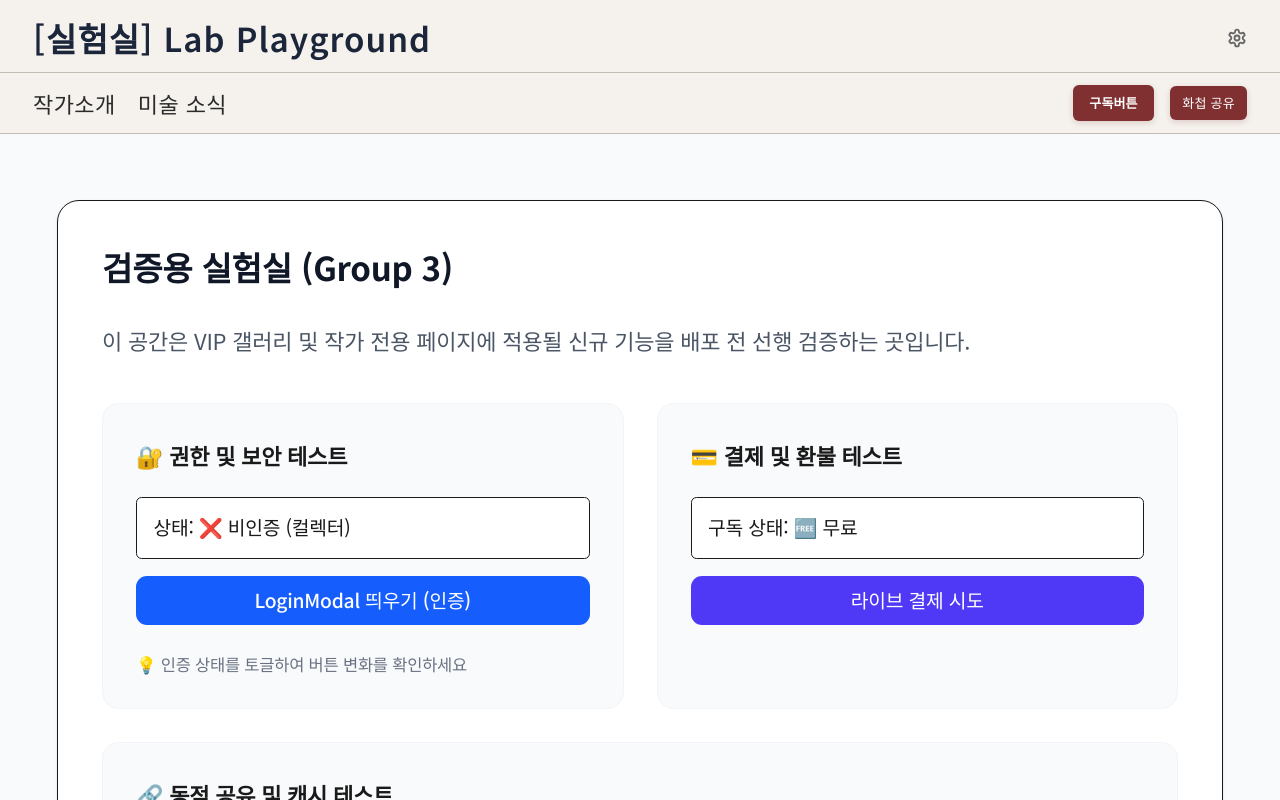
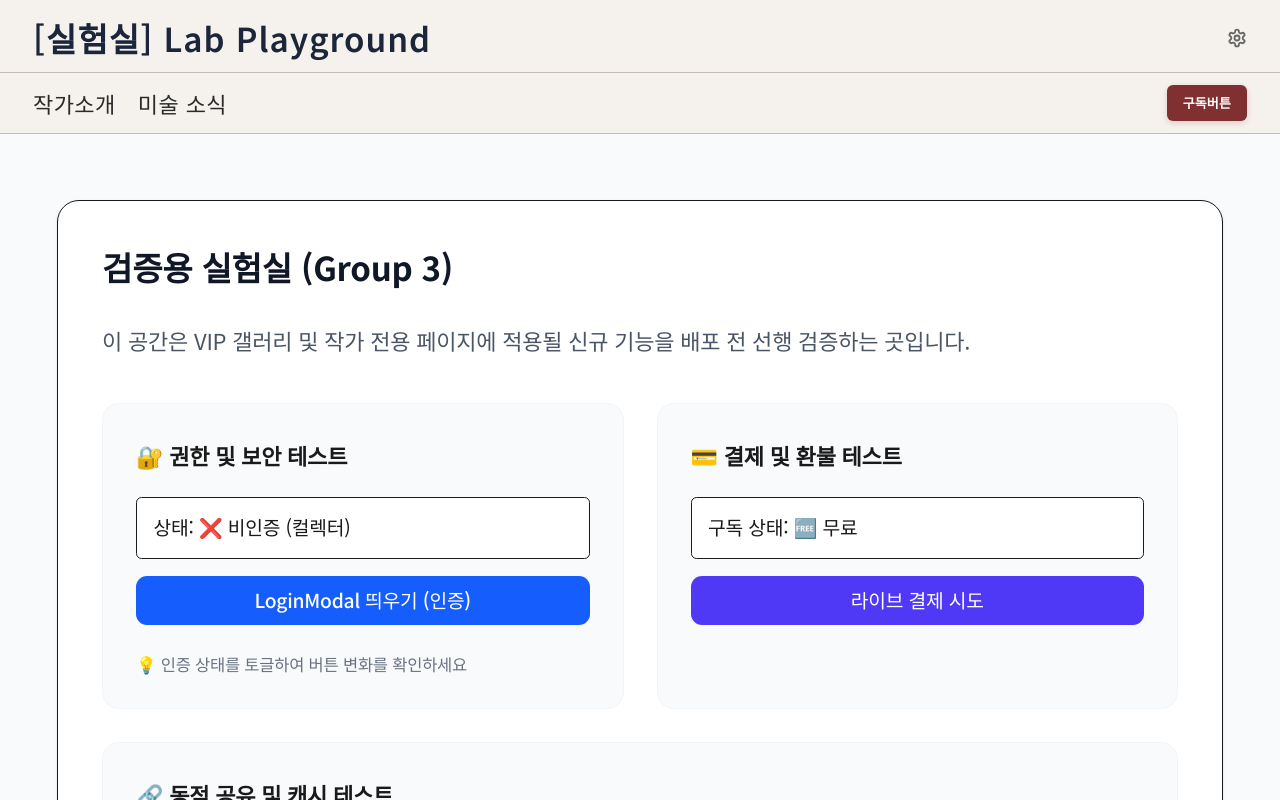
Before and after one commit to taejungart-maker/grim-sil, a Next.js app: page /playground in a window 1280 px wide. Shown: the top 800 px of the page. Built offline with nearby package versions, Linux system fonts and the light colour scheme; no server answers; the database is empty.

Commit message:
Hardened V14: Restricted Share Access to Logged-in Users

```diff
--- a/app/components/Header.tsx
+++ b/app/components/Header.tsx
@@ -249,7 +249,8 @@ export default function Header({
                                 </button>
                             )}
 
-                        {/* 화첩 공유 버튼 (Native API 우선) */}
+                        {/* 화첩 공유 버튼 (로그인한 경우에만 노출) */}
+                        {isLoggedIn && (
                             <button
                                 id="header-share-btn-v2"
                                 onClick={onKakaoShare}
@@ -273,6 +274,7 @@ export default function Header({
                                 <span className="hidden sm:inline">화첩 공유</span>
                                 <span className="sm:hidden">공유</span>
                             </button>
+                        )}
                     </div>
                 </div>
             </div>
```
Lines whose indentation alone changed are shown as unchanged.
